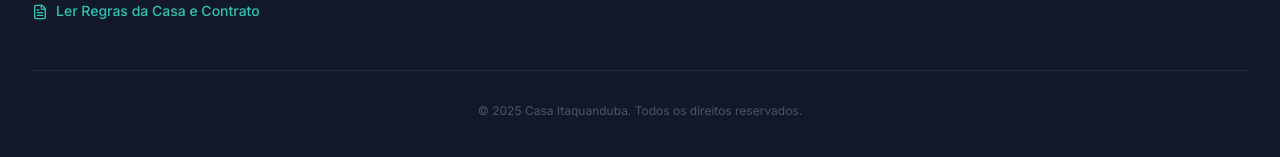
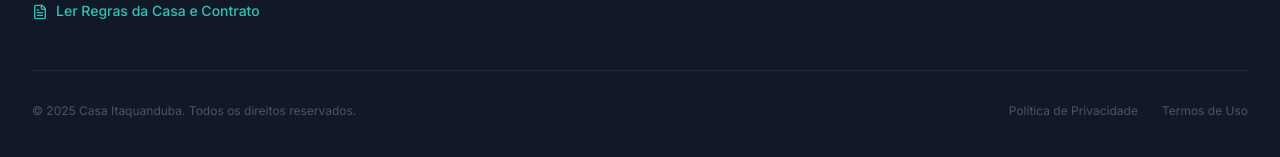
Before and after one commit to thiagoacer/casaitaquanduba-final, a React (Vite) app: page / in a window 1280 px wide. Shown: the part 8284-8441 px from the top of the page. Built offline with nearby package versions, Linux system fonts and the light colour scheme; no server answers; the database is empty; the HTML template or start-up script is replaced by a standard one.

Commit message:
Refactor Footer layout for better responsiveness

```diff
--- a/src/components/Footer.tsx
+++ b/src/components/Footer.tsx
@@ -61,8 +61,16 @@ export default function Footer() {
             </div>
           </div>
 
-          <div className="border-t border-gray-800 mt-12 pt-8 text-center text-gray-600 text-xs">
+          <div className="border-t border-gray-800 mt-12 pt-8 flex flex-col md:flex-row justify-between items-center text-gray-600 text-xs gap-4">
             <p>&copy; {new Date().getFullYear()} Casa Itaquanduba. Todos os direitos reservados.</p>
+            <div className="flex gap-6">
+              <a href="/politica-privacidade.html" target="_blank" className="hover:text-[#2EC4B6] transition-colors">
+                Política de Privacidade
+              </a>
+              <a href="/termos-uso.html" target="_blank" className="hover:text-[#2EC4B6] transition-colors">
+                Termos de Uso
+              </a>
+            </div>
           </div>
         </div>
       </footer>
```
